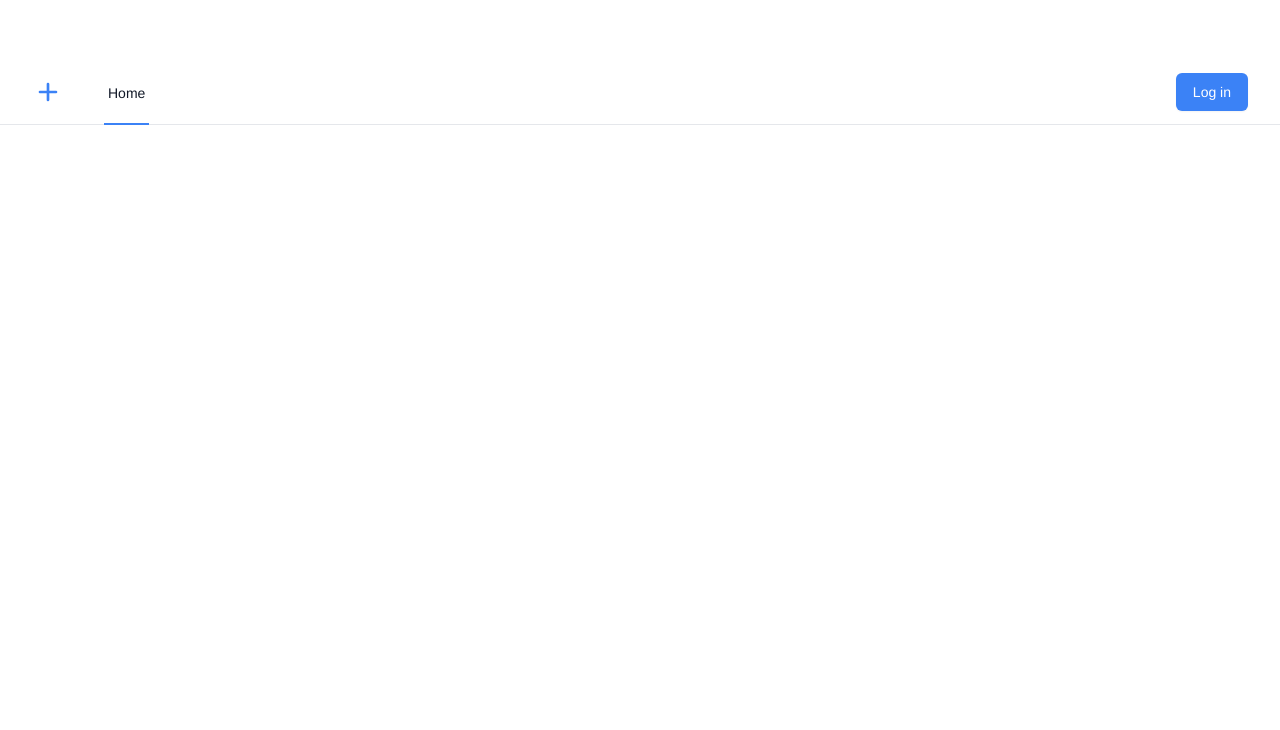
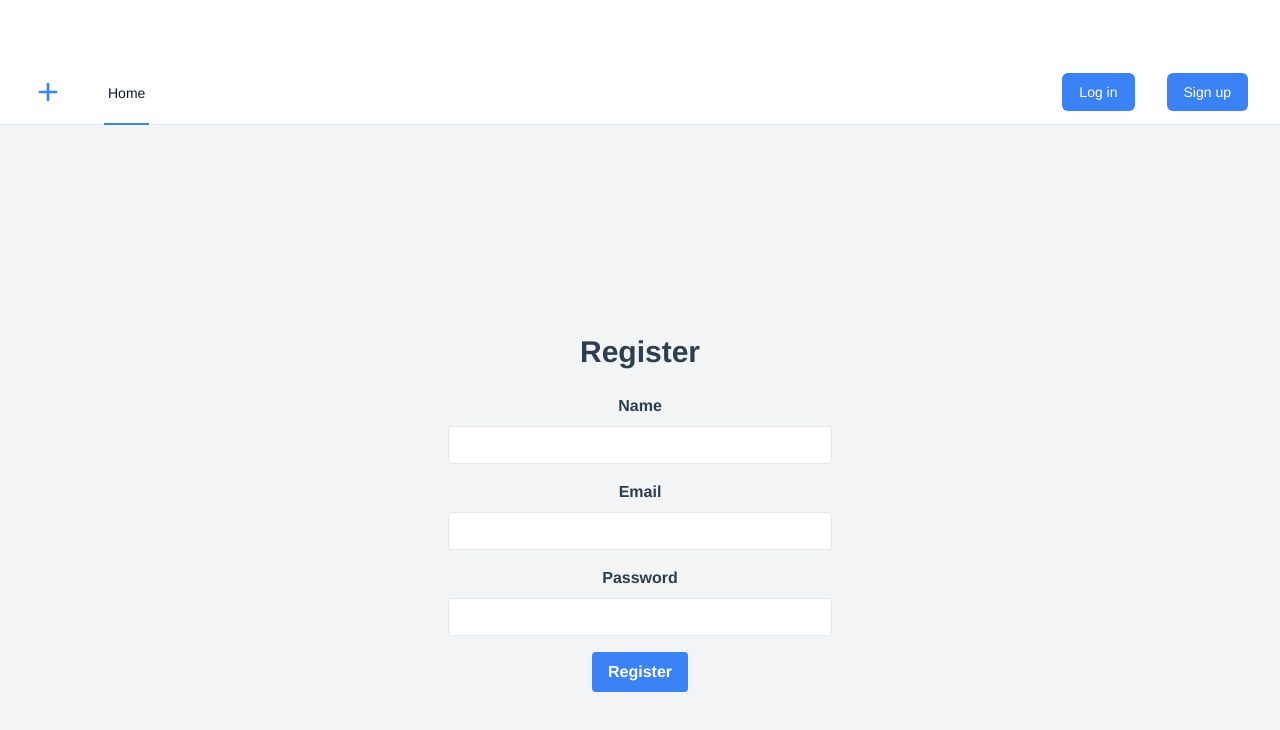
Before and after one commit to ivanapavloviic/vue-socialmedia-app, a Vue app: page /signup in a window 1280 px wide. Before the commit this address had no page. Shown: the top 730 px of the page. Built offline with nearby package versions, Linux system fonts and the light colour scheme.

Commit message:
sign up page without api call

```diff
--- /dev/null
+++ b/src/components/RegisterPage.vue
@@ -0,0 +1,62 @@
+<template>
+    <div class="flex items-center justify-center h-screen bg-gray-100">
+      <div class="w-full max-w-sm">
+        <h1 class="text-3xl font-bold mb-6">Register</h1>
+        <form @submit.prevent="registerUser">
+          <div class="mb-4">
+            <label class="block font-bold mb-2" for="name">Name</label>
+            <input class="appearance-none border rounded w-full py-2 px-3 leading-tight focus:outline-none focus:shadow-outline" type="text" name="name" v-model="name" required>
+          </div>
+          <div class="mb-4">
+            <label class="block font-bold mb-2" for="email">Email</label>
+            <input class="appearance-none border rounded w-full py-2 px-3 leading-tight focus:outline-none focus:shadow-outline" type="email" name="email" v-model="email" required>
+          </div>
+          <div class="mb-4">
+            <label class="block font-bold mb-2" for="password">Password</label>
+            <input class="appearance-none border rounded w-full py-2 px-3 leading-tight focus:outline-none focus:shadow-outline" type="password" name="password" v-model="password" required>
+          </div>
+          <div class="mb-6">
+            <button class="bg-blue-500 hover:bg-blue-700 text-white font-bold py-2 px-4 rounded focus:outline-none focus:shadow-outline" type="submit">
+              Register
+            </button>
+          </div>
+          <div v-if="error" class="text-red-500 text-sm italic">{{ error }}</div>
+        </form>
+      </div>
+    </div>
+  </template>
+
+  <script>
+    export default {
+      data() {
+        return {
+          name: '',
+          email: '',
+          password: '',
+        };
+      },
+      computed: {
+        error() {
+          return this.$store.state.register.error;
+        },
+      },
+      methods: {
+        async registerUser() {
+          try {
+            await this.$store.dispatch('registerUser', {
+              name: this.name,
+              email: this.email,
+              password: this.password,
+            });
+            this.$router.push('/profile');
+          } catch (error) {
+            console.error(error);
+          }
+        },
+      },
+    };
+  </script>
+
+  <style>
+  /* Add Tailwind CSS styles here */
+  </style>
--- a/src/components/TheNavigation.vue
+++ b/src/components/TheNavigation.vue
@@ -38,6 +38,13 @@
               Log in
             </button>
             <button
+              v-if="!user"
+              class="ml-8 inline-flex items-center px-4 py-2 border border-transparent rounded-md shadow-sm text-sm font-medium text-white bg-blue-500 hover:bg-blue-600 focus:outline-none focus:ring-2 focus:ring-offset-2 focus:ring-blue-500"
+              @click="$router.push('/signup')"
+            >
+              Sign up
+          </button>
+            <button
               v-if="user"
               class="ml-8 inline-flex items-center px-4 py-2 border border-transparent rounded-md shadow-sm text-sm font-medium text-white bg-blue-500 hover:bg-blue-600 focus:outline-none focus:ring-2 focus:ring-offset-2 focus:ring-blue-500"
               @click="logoutUser"
--- a/src/router.js
+++ b/src/router.js
@@ -2,7 +2,7 @@ import { createRouter, createWebHistory } from "vue-router";
 
 
 import LoginPage from "./components/LoginPage.vue";
-
+import RegisterPage from './components/RegisterPage.vue'
 
 const routes = [
 
@@ -11,7 +11,11 @@ const routes = [
     component: LoginPage,
     name: "LoginPage",
     },
-
+    {
+    path: "/signup",
+    component: RegisterPage,
+    name: "RegisterPage",
+    },
   // { path: "/test", name:'testcomponent', component: TestComponent, meta: { requiredAuth: true,  isUserAdmin:true } },
 ];
 
--- a/src/store/index.js
+++ b/src/store/index.js
@@ -1,10 +1,11 @@
 
 import { createStore } from "vuex";
 import login from '../store/modules/login'
-
+import register from '../store/modules/register'
 const store = createStore({
     modules:{
-       login:login
+       login:login,
+       register:register
     }
 });
 
--- /dev/null
+++ b/src/store/modules/register.js
@@ -0,0 +1,35 @@
+import axios from "axios";
+
+export default {
+  state: {
+    error: null,
+  },
+  mutations: {
+    setError(state, error) {
+      state.error = error;
+    },
+    clearError(state) {
+      state.error = null;
+    },
+  },
+  actions: {
+    async registerUser({ commit }, { name, email, password }) {
+      commit("clearError");
+
+      try {
+        const response = await axios.post("/api/register", {
+          name,
+          email,
+          password,
+        });
+        const user = response.data;
+
+        commit("setUser", user, { root: true });
+        return user;
+      } catch (error) {
+        commit("setError", error.response.data.message);
+        throw error;
+      }
+    },
+  },
+};
```
